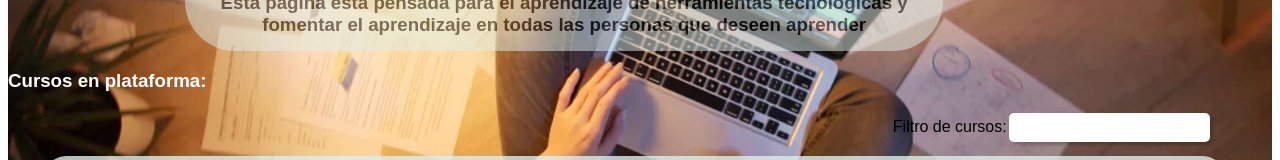
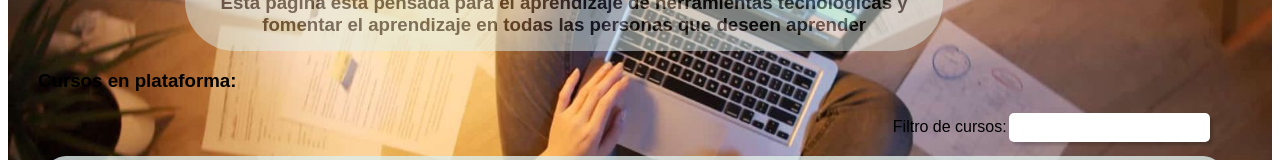
Before and after one commit to javierFili/WebdemyIngSof, a React app: page / in a window 1280 px wide. Shown: the part 184-344 px from the top of the page. Built offline with nearby package versions, Linux system fonts and the light colour scheme; no server answers.

Commit message:
Probando pagina

```diff
--- a/app/index.css
+++ b/app/index.css
@@ -208,8 +208,9 @@ body{
 
 .plataforma{
   font-family: Arial, Helvetica, sans-serif;
-  color: white;
-  size: 20px;
+  color: black;
+  size: 30px;
+  margin-left: 30px;
 }
 
 #nombreCurso{
```
Also changed, not shown: public/bundle.js.
